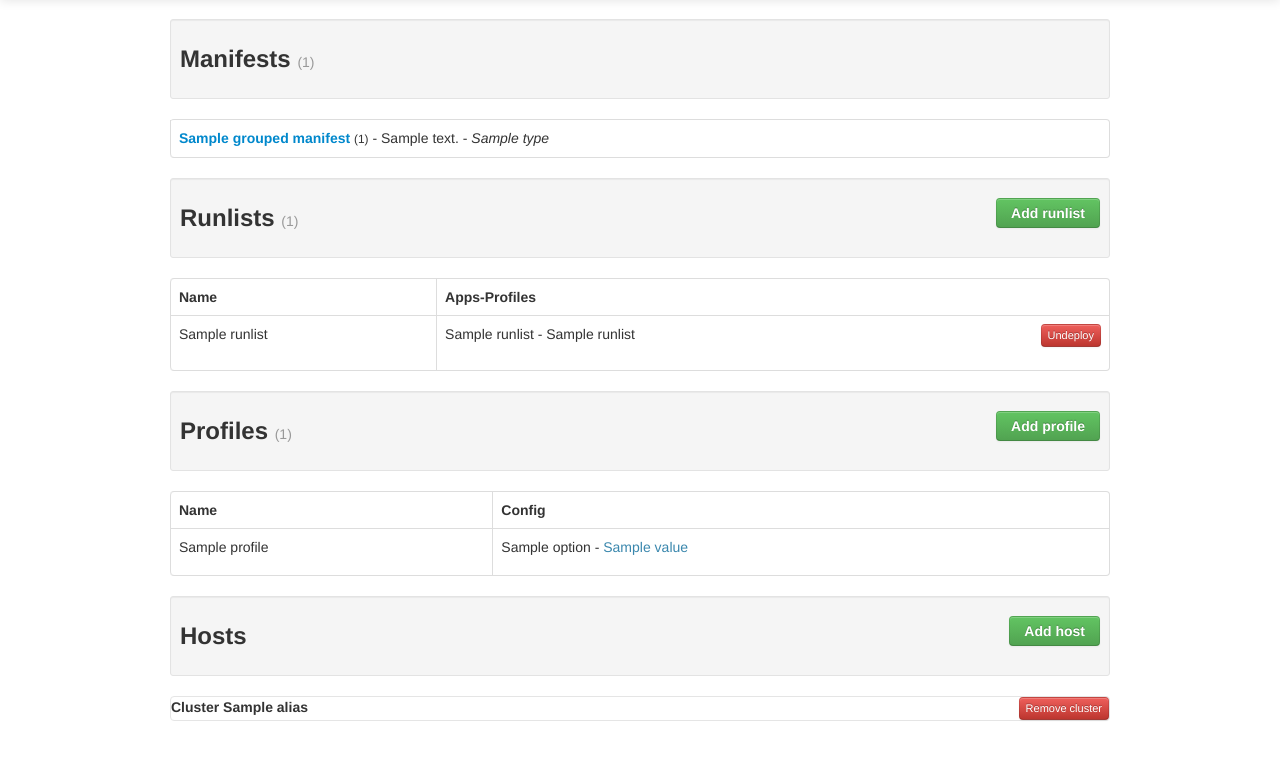
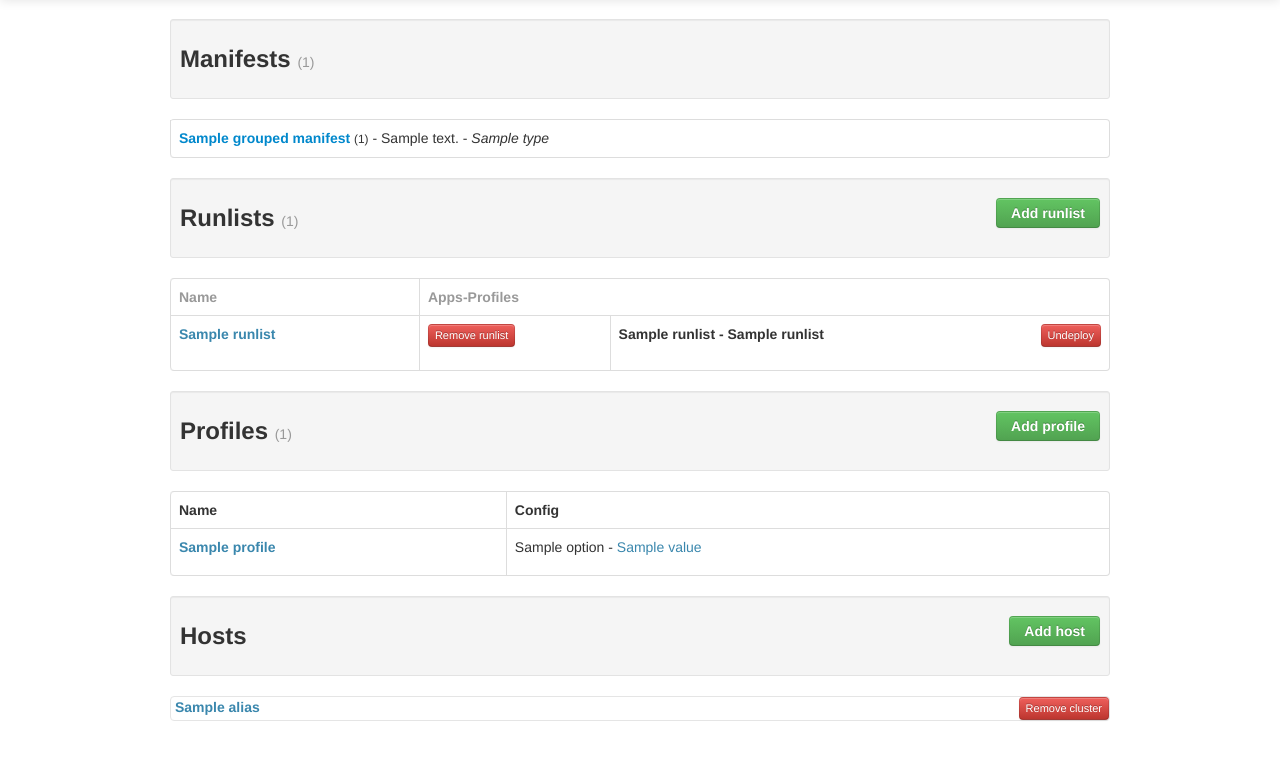
Before and after one commit to cocaine/cocaine-flow, a Flask app: template cocaine/flow/templates/dashboard.html in a window 1280 px wide. Shown: the part 41-804 px from the top of the page. Run offline with Flask 2, Linux system fonts and the light colour scheme; the template is opened without the code that fills it: most values are stand-ins (such as "Sample title", 1, 10 or a date in 2020); parts of the project's set-up code (start-up, migrations or seed data) failed here and were passed over; some libraries are stand-ins or nearby versions.

Commit message:
Add/removing ability for runlists

```diff
--- a/cocaine/flow/app.py
+++ b/cocaine/flow/app.py
@@ -51,6 +51,8 @@ def create_app(settings_path='/etc/cocaine-flow/settings.yaml'):
     app.add_url_rule('/maintenance', endpoint='maintenance', view_func=views.maintenance, methods=['POST'])
     app.add_url_rule('/token', view_func=views.get_token, methods=['POST'])
     app.add_url_rule('/runlists', view_func=views.get_runlists)
+    app.add_url_rule('/runlists/<string:name>', endpoint='create_runlist', view_func=views.create_runlist, methods=['POST'])
+    app.add_url_rule('/runlists/<string:name>', endpoint='delete_runlist', view_func=views.delete_runlist, methods=['DELETE'])
 
     app.error_handler_spec[None][500] = views.error_handler
 
--- a/cocaine/flow/templates/dashboard-admin.html
+++ b/cocaine/flow/templates/dashboard-admin.html
@@ -139,25 +139,30 @@
     <div class="well well-small">
     <h3>Runlists
         <small>({{ runlists|length }})</small>
-        <a href="#myModal" role="button" class="pull-right btn btn-success" data-toggle="modal">Add runlist</a>
+        <a href="#ModalAddRunlist" role="button" class="pull-right btn btn-success" data-toggle="modal">Add runlist</a>
     </h3>
     </div>
     <table class="table table-bordered runlists">
         <thead>
         <tr>
-            <th>Name</th>
-            <th>Apps-Profiles</th>
+            <th class="muted">Name</th>
+            <th class="muted">Apps-Profiles</th>
         </tr>
         </thead>
 
         {% for runlist_name, runlist in runlists.items() %}
             <tr>
-                <td>{{ runlist_name }}</td>
+                <td>
+                             <strong class="span2 text-info">{{ runlist_name }}</strong>
+                </td>
+                <td>
+                            <button class="btn-mini btn-danger btn runlist_remove" data-toggle="modal" data-runlist="{{runlist_name}}" >Remove runlist</button>
+                </td>
                 <td>
                     {% for app_name, profile_name in runlist.items() %}
                         <div class="clearfix runlist">
                                 <span class="pull-left">
-                                    {{ app_name }} - <span class="edit select">{{ profile_name }}</span>
+                                    <strong>{{ app_name }} - <span class="edit select">{{ profile_name }}</strong></span>
                                 </span>
                             <button type="button" class="pull-right undeploy btn btn-danger btn-mini"
                                data-url="{{ runlist_name }}/{{ app_name }}/{{ profile_name }}">Undeploy</button>
@@ -188,7 +193,7 @@
 
         {% for profile_name, profile in profiles.items() %}
             <tr>
-                <td>{{ profile_name }}</td>
+                <td><strong class="text-info">{{ profile_name }}</strong></td>
                 <td>
                     <ul class="unstyled">
                         {% for option, value in profile|dictsort %}
@@ -240,7 +245,7 @@
     <div class="accordion-group">
         <div class="AAAA" my-target="hosts_{{alias}}">
                             <div class="row">
-                                   <div class="span4"><strong>Cluster {{ alias }}</strong></div>
+                                   <div class="span4"><strong class="text-info">&nbsp{{ alias }}</strong></div>
                                    <button type="button" class="pull-right remove_alias btn btn-danger btn-mini"
                                                     data-alias="{{alias}}">
                                                     Remove cluster
@@ -306,7 +311,7 @@
 <div id="ModalAddHost" class="modal hide fade" tabindex="-1" role="dialog" aria-labelledby="myModalLabel" aria-hidden="true">
 <div class="modal-header">
     <button type="button" class="close" data-dismiss="modal" aria-hidden="true">×</button>
-    <h3 id="myModalLabel">Enter hostname and press "Add host"</h3>
+    <h3 class="muted">Specify name of cluster and hostname </h3>
 </div>
 <form class="form-search">
 <p>&nbsp</p>
@@ -334,10 +339,9 @@
 <div id="ModalAddProfile" class="modal hide fade" aria-hidden="true" role="dialog" tabindex="-1" >
     <div class="modal-header">
         <button type="button" class="close" data-dismiss="modal" aria-hidden="true">×</button>
-    <h3 id="myModalLabel">Fill fields:</h3>
+        <h3 class="muted">Specify options</h3>
     </div>
 
-<!-- dialog contents -->
     <div class="modal-body">
         <div class="row">
             <div class="span4">
@@ -361,15 +365,32 @@
     </div>
     </div>
 </div>
-
-<!-- dialog buttons -->
 <div class="modal-footer">
     <button class="btn btn-primary" id="Profile_OK_button">OK</button>
     <button class="btn" data-dismiss="modal" aria-hidden="true">Close</button>
 </div>
 </div>
-<!-- -->
-<div>
+<!-- END OF ADD PROFILE -->
+
+<!-- Modal window for add runlist -->
+<div id="ModalAddRunlist" class="modal hide fade" aria-hidden="true" role="dialog" tabindex="-1" >
+    <div class="modal-header">
+        <button type="button" class="close" data-dismiss="modal" aria-hidden="true">×</button>
+        <h3 id="myModalLabel" class="muted">Enter runlist name</h3>
+    </div>
+
+        <div class="modal-body">
+            <div class="row">
+                <div class="span4">
+                    <input type="text" id="Runlist-name" placeholder="MyRunlistName">
+                </div>
+            </div>
+        </div>
+
+    <div class="modal-footer">
+        <button class="btn btn-primary" id="Runlist_OK_button">OK</button>
+        <button class="btn" data-dismiss="modal" aria-hidden="true">Close</button>
+    </div>
 </div>
 <!-- END -->
 
@@ -412,6 +433,59 @@
                                                 }
                                             }
                                     }
+                                  $('.runlist_remove').click(
+                                    function (){
+                                            var runlist_name = $(this).attr("data-runlist");
+                                              bootbox.confirm("Do u really want to remove?", "No", "Yes", function (result)
+                                              {
+                                                  if (result)
+                                                  {
+
+                                                      $.ajax({
+                                                                 url:'/runlists/'+ runlist_name,
+                                                                 type:"DELETE",
+                                                                 success:function (data, textStatus, jqXHR)
+                                                                 {
+                                                                    bootbox.alert(jqXHR.responseText, function(){
+                                                                    location.reload(true);
+                                                                 });
+                                                                 },
+                                                                 error:function (jqXHR, textStatus, errorThrown)
+                                                                 {
+                                                                    bootbox.alert(jqXHR.responseText, function(){
+                                                                    location.reload(true);
+                                                                 });
+                                                                 }
+                                                             });
+                                                    }
+                                                });
+
+                                    }
+                                  );
+                                  $('#Runlist_OK_button').click(
+                                    function() {
+                                        var runlist_name = $('#Runlist-name').val();
+                                        if (runlist_name == ''){
+                                            return
+                                        }
+                                                      $.ajax({
+                                                                 url:'/runlists/'+ runlist_name,
+                                                                 type:"POST",
+                                                                 success:function (data, textStatus, jqXHR)
+                                                                 {
+                                                                    bootbox.alert(jqXHR.responseText, function(){
+                                                                    location.reload(true);
+                                                                 });
+                                                                 },
+                                                                 error:function (jqXHR, textStatus, errorThrown)
+                                                                 {
+                                                                    bootbox.alert(jqXHR.responseText, function(){
+                                                                    location.reload(true);
+                                                                 });
+                                                                 }
+                                                             });
+                                    }
+                                  );
                                   $('#Profile_OK_button').click(
                                     function(){
                                         json_object = {};
@@ -602,6 +676,10 @@
                                             {
                                                 var hostname = $('.host_name_for_add').val();
                                                 var alias = $('.alias_name_for_add').val();
+                                                if ((alias == '' ) | ( hostname == ''))
+                                                {
+                                                    return
+                                                }
 
                                                 $.ajax({
                                                             url:'/hosts/'+ alias + '/' + hostname,
```
Also changed, not shown: cocaine/flow/storages/elliptics.py (+116 -60 lines), cocaine/flow/views/admin.py (+29 -0 lines), cocaine/flow/views/views.py (+3 -8 lines). Lines whose indentation alone changed are shown as unchanged.
